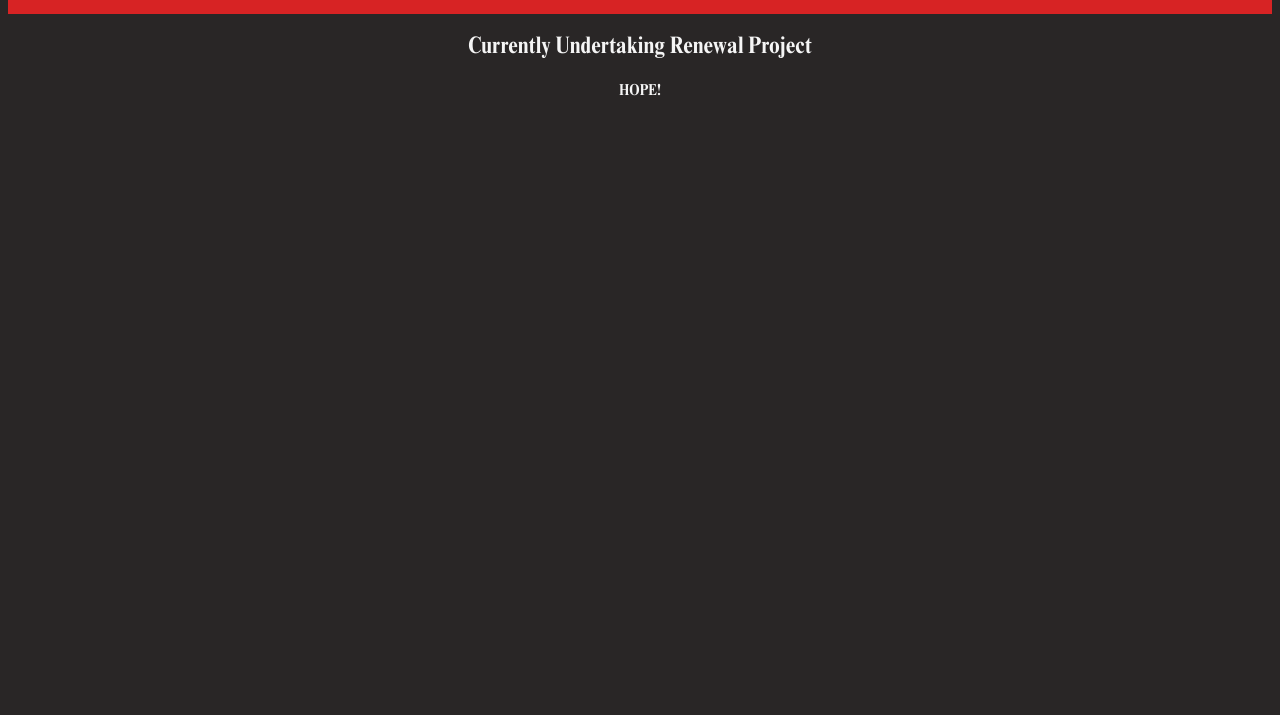
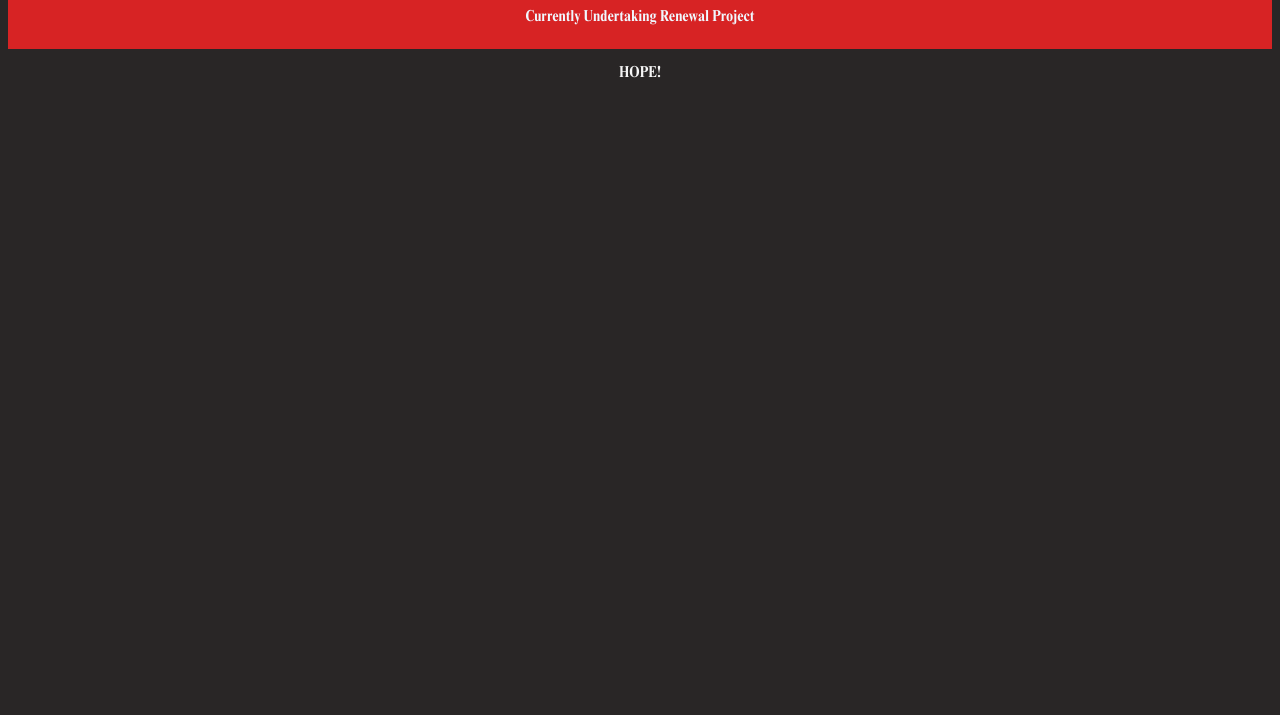
Before and after one commit to Chamb3r73/hfoqndoq, a plain HTML site: page index.html in a window 1280 px wide. Shown: the part 85-800 px from the top of the page. Drawn offline with Linux system fonts and the light colour scheme; files whose address does not match are found by name.

Commit message:
Moving text and testing section divisions

```diff
--- a/index.html
+++ b/index.html
@@ -19,11 +19,11 @@
 <body>
     <header class = "site-header">
         <h1>Hfoqndoq Project Website</h1>
+        <p>Currently Undertaking Renewal Project</p>
     </header>
 
     <main>
         <section>
-            <h2>Currently Undertaking Renewal Project</h2>
             <p>HOPE!</p>
         </section>
     </main>
--- a/res/styles/styles.css
+++ b/res/styles/styles.css
@@ -15,6 +15,10 @@ body {
   padding: 5px;
 }
 
+.site-header p {
+  color: aliceblue;
+}
+
 main {
   background-color: #292626;
 }
```
